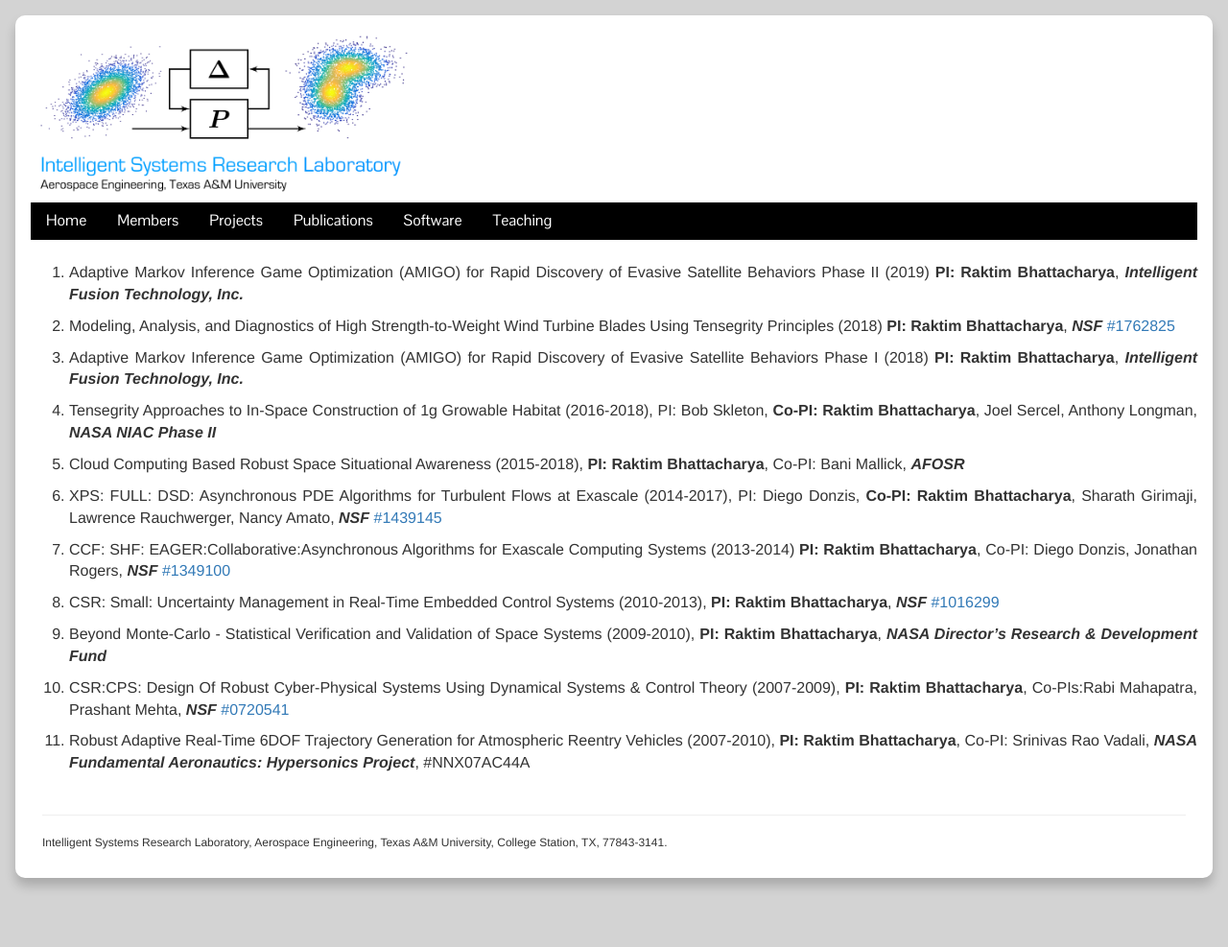
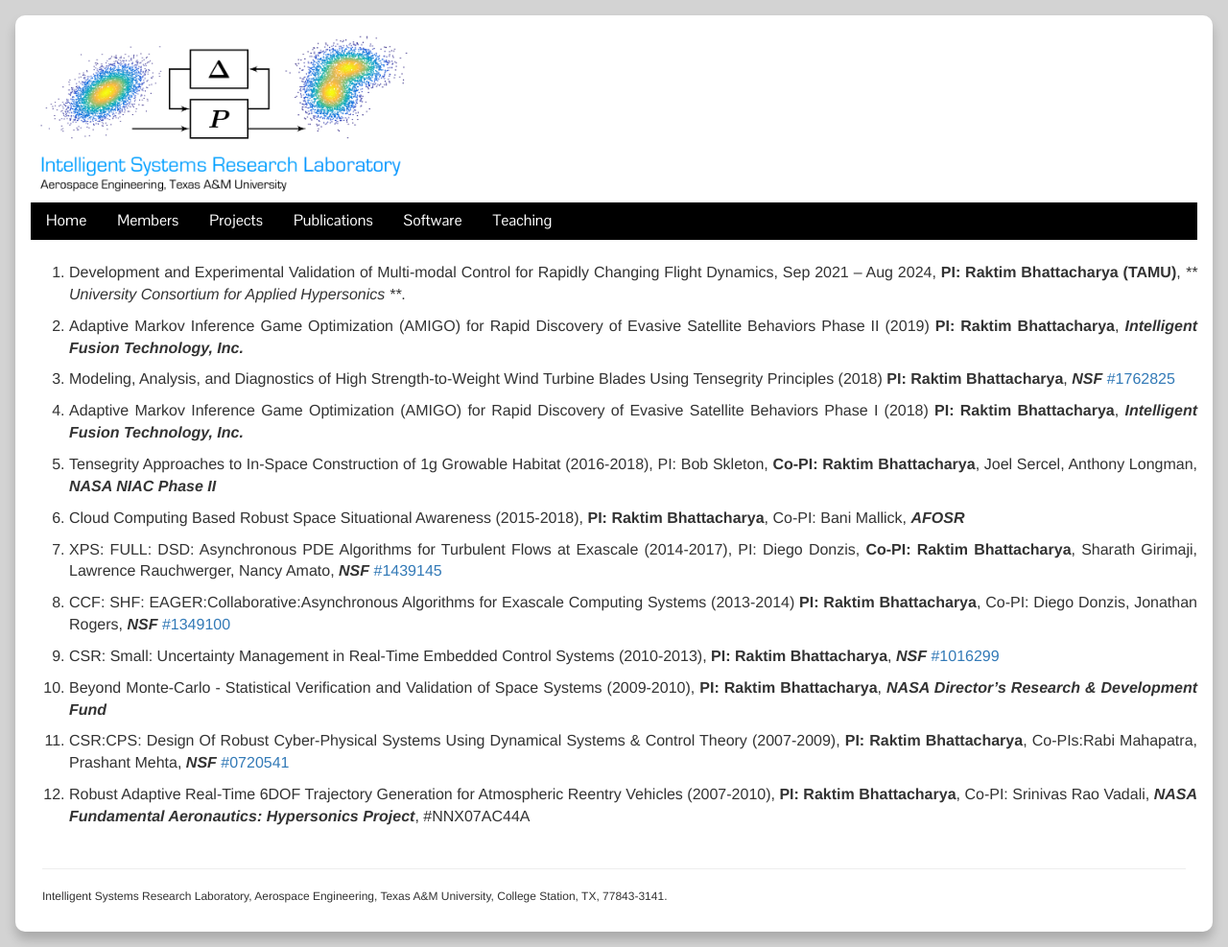
Before and after one commit to isrlab/isrlab.github.io, a Jekyll site: the page built from 03 projects.md, in a window 1280 px wide. Shown: the whole page at 96% size. Built offline with Jekyll 4.4.1, drawn with Linux system fonts in a browser that asks for light colours; nearby versions of some CDN libraries; before the commit the page ends 931 px from its top, so only the background shows below that.

Commit message:
Updated projects

```diff
--- a/03 projects.md
+++ b/03 projects.md
@@ -3,6 +3,8 @@
 title: Projects
 permalink: /projects.html
 ---
+
+1. Development and Experimental Validation of Multi-modal Control for Rapidly Changing Flight Dynamics, Sep 2021 – Aug 2024, **PI: Raktim Bhattacharya (TAMU)**, *** University Consortium for Applied Hypersonics ***.
 
 1. Adaptive Markov Inference Game Optimization (AMIGO) for Rapid Discovery of Evasive Satellite Behaviors Phase II (2019)  **PI: Raktim Bhattacharya**, ***Intelligent Fusion Technology, Inc.***
 
```
